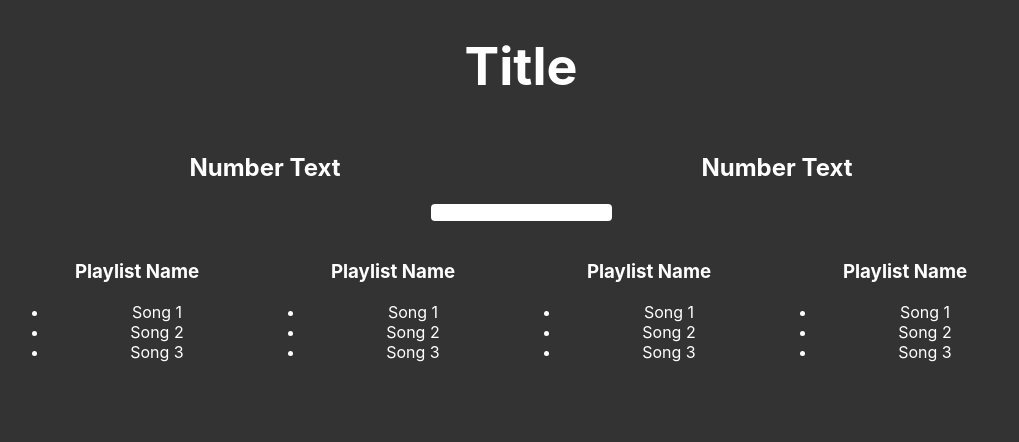
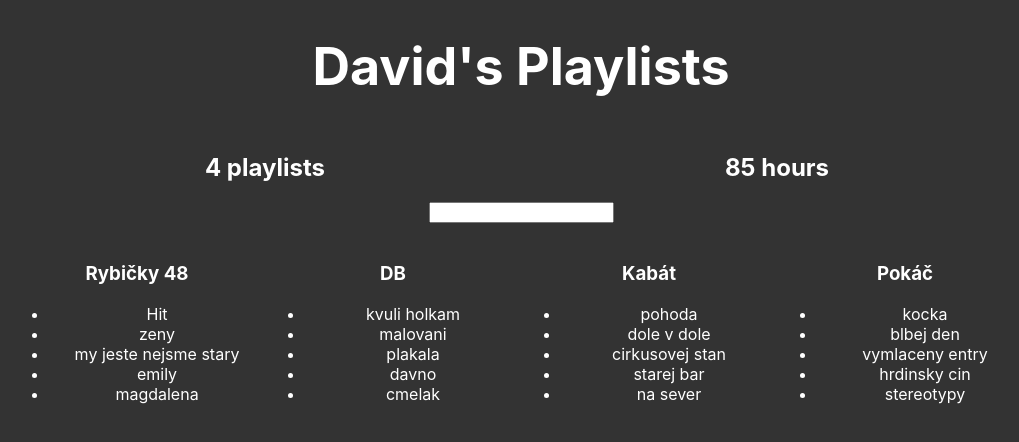
Before and after one commit to davidzoufaly/better-playlists, a React (Create React App) app: page / in a window 1280 px wide. Shown: the top 442 px of the page, without its empty margins (119-1138 px from the left). Built offline with nearby package versions, Linux system fonts and the light colour scheme.

Commit message:
dynamic listing songs

```diff
--- a/src/App.js
+++ b/src/App.js
@@ -11,16 +11,67 @@
   color: '#fff',
 }
 
-let inputStyle = {
-  'border-radius': '4px',
-  border: 'none',
-}
+let fakeServerData = {
+  user: {
+    name: 'David',
+    playlists: [
+      {
+        name: 'Rybičky 48',
+        songs: [{name: 'Hit', duration: 134},
+                {name: 'zeny', duration: 200},
+                {name: 'my jeste nejsme stary', duration: 89},
+                {name: 'emily', duration: 300},
+                {name: 'magdalena', duration: 141}]
+      },
+      {
+        name: 'DB',
+        songs: [{name: 'kvuli holkam', duration: 140},
+                {name: 'malovani', duration: 200},
+                {name: 'plakala', duration: 789},
+                {name: 'davno', duration: 320},
+                {name: 'cmelak', duration: 181}]
+      },
+      {
+        name: 'Kabát',
+        songs: [{name: 'pohoda', duration: 140},
+                {name: 'dole v dole', duration: 250},
+                {name: 'cirkusovej stan', duration: 730},
+                {name: 'starej bar', duration: 120},
+                {name: 'na sever', duration: 131}]
+      },
+      {
+        name: 'Pokáč',
+        songs: [{name: 'kocka', duration: 100},
+                {name: 'blbej den', duration: 240},
+                {name: 'vymlaceny entry', duration: 330},
+                {name: 'hrdinsky cin', duration: 380},
+                {name: 'stereotypy', duration: 191}]
+      }
+    ]
+  }
+};
 
-class Aggregate extends Component {
+class PlaylistCounter extends Component {
   render() {
     return (
       <div style={{...defaultStyle, width: '40%', display: 'inline-block'}}>
-        <h2>Number Text</h2>
+        <h2>{this.props.playlists.length} playlists</h2>
+      </div>
+    );
+  }
+}
+
+class HoursCounter extends Component {
+  render() {
+    let allSongs = this.props.playlists.reduce((songs, eachPlaylist) => {
+      return songs.concat(eachPlaylist.songs)
+    }, [])
+    let totalDuration = allSongs.reduce((sum, eachSong) => {
+      return sum + eachSong.duration
+    }, 0);
+    return (
+      <div style={{...defaultStyle, width: '40%', display: 'inline-block'}}>
+        <h2>{Math.round(totalDuration/60)} hours</h2>
       </div>
     );
   }
@@ -31,7 +82,7 @@
     return (
       <div style={defaultStyle}>
         <img/>
-        <input style={inputStyle} type="text"/>
+        <input type="text"/>
       </div>
     );
   }
@@ -39,14 +90,15 @@
 
 class Playlist extends Component {
   render() {
+    let playlist = this.props.playlist
     return (
      <div style={{...defaultStyle, display: 'inline-block', width: '20%'}}>
        <img />
-       <h3>Playlist Name</h3>
+       <h3>{playlist.name}</h3>
        <ul>
-         <li>Song 1</li>
-         <li>Song 2</li>
-         <li>Song 3</li>
+         {playlist.songs.map(song =>
+          <li>{song.name}</li>
+          )}
        </ul>
      </div>
     );
@@ -54,17 +106,39 @@
 }
 
 class App extends Component {
+  constructor() {
+    super();
+    this.state = {serverData: {}}
+  }
+  componentDidMount() {
+    setTimeout(() => {
+    this.setState({serverData: fakeServerData});
+  },1000)
+  }
+
   render() {
+    let playlistElements = [];
+    if (this.state.serverData.user) {
+    for (let i = 0; i < this.state.serverData.user.playlists.length; i++) {
+      let playlist = this.state.serverData.user.playlists.length[i];
+      playlistElements.push(<Playlist playlist={playlist}/>)
+    }
+  }
+
     return (
       <div className="App">
-        <h1 style={{...defaultStyle, 'font-size': '52px'}}>Title</h1>
-        <Aggregate/>
-        <Aggregate/>
+        {this.state.serverData.user ?
+        <div>
+        <h1 style={{...defaultStyle, 'font-size': '52px'}}>
+        {this.state.serverData.user.name}'s Playlists
+        </h1>
+        <PlaylistCounter playlists={this.state.serverData.user.playlists}/>
+        <HoursCounter playlists={this.state.serverData.user.playlists}/>
         <Filter/>
-        <Playlist/>
-        <Playlist/>
-        <Playlist/>
-        <Playlist/>
+        {this.state.serverData.user.playlists.map(playlist =>
+          <Playlist playlist={playlist}/>
+        )}
+        </div> : <h1 style={defaultStyle}>Loading...</h1> }
       </div>
     );
   }
```
